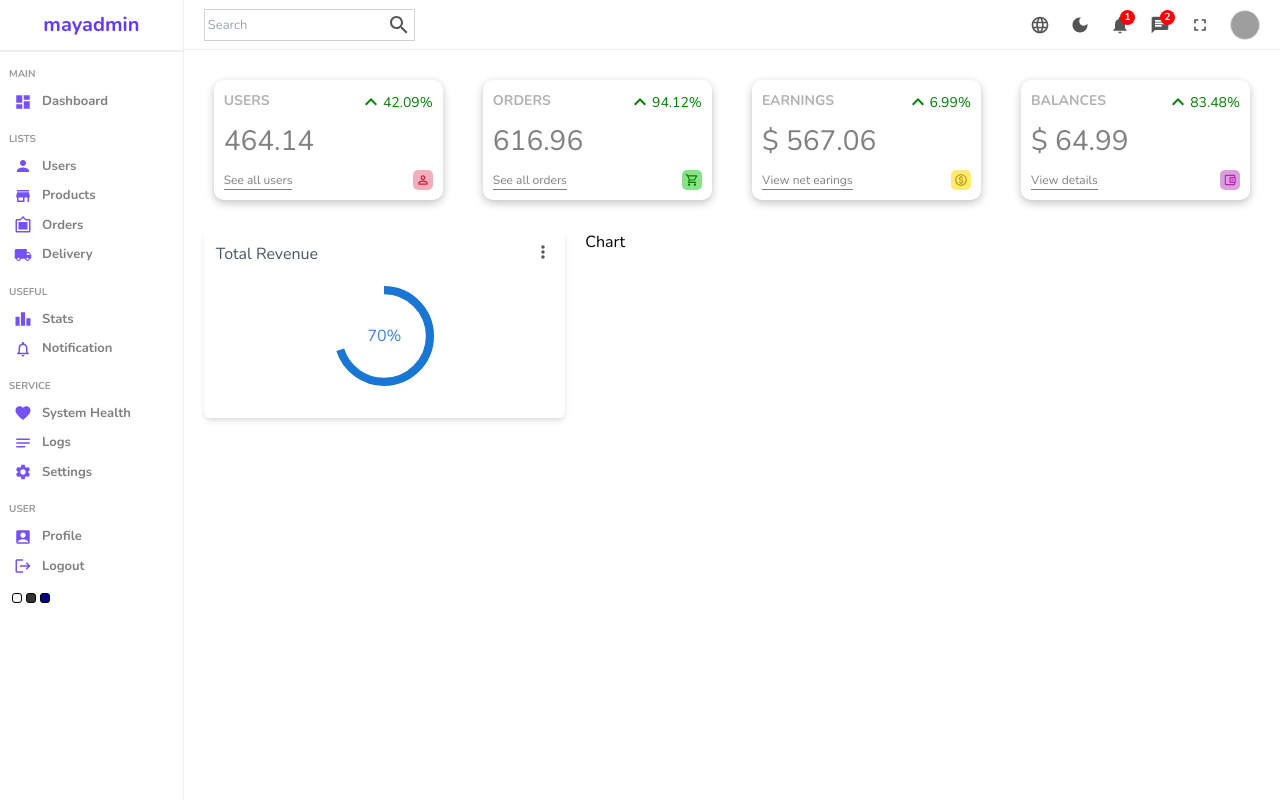
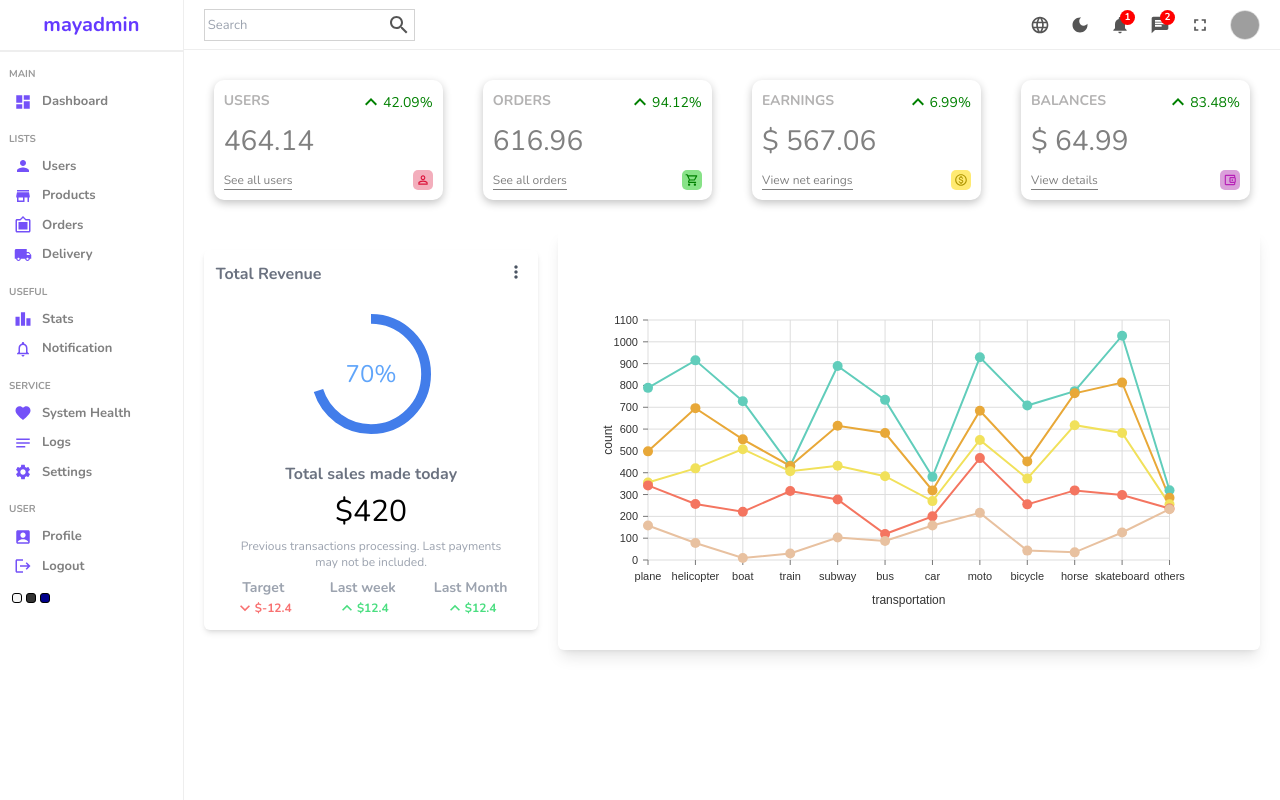
Before and after one commit to mayapony/admin-dashboard, a React (Vite) app: page / in a window 1280 px wide. Built offline with nearby package versions, Linux system fonts and the light colour scheme; grey boxes are pictures that could not be loaded.

Commit message:
✨ feat: add nivo chart.

```diff
--- a/package.json
+++ b/package.json
@@ -13,6 +13,9 @@
     "@emotion/styled": "^11.10.5",
     "@mui/icons-material": "^5.11.0",
     "@mui/material": "^5.11.6",
+    "@nivo/core": "^0.80.0",
+    "@nivo/line": "^0.80.0",
+    "@nivo/tooltip": "^0.80.0",
     "react": "^18.2.0",
     "react-dom": "^18.2.0"
   },
--- a/src/components/chart/Chart.jsx
+++ b/src/components/chart/Chart.jsx
@@ -1,6 +1,45 @@
 import React from 'react';
-import './chart.scss';
+import { ResponsiveLine } from '@nivo/line';
+import { data } from './data';
 
 export const Chart = () => {
-  return <div className="chart">Chart</div>;
+  return (
+    <div
+      className="h-70 flex-1 rounded-md p-10 shadow-lg"
+      style={{
+        flex: 2,
+        height: '420px',
+      }}
+    >
+      <ResponsiveLine
+        data={data}
+        xScale={{ type: 'point' }}
+        yScale={{
+          type: 'linear',
+          min: 'auto',
+          max: 'auto',
+          stacked: true,
+        }}
+        yFormat=".2f"
+        axisBottom={{
+          tickSize: 5,
+          tickPadding: 5,
+          tickRotation: 0,
+          legend: 'transportation',
+          legendOffset: 40,
+          legendPosition: 'middle',
+        }}
+        axisLeft={{
+          tickSize: 5,
+          tickPadding: 5,
+          tickRotation: 0,
+          legend: 'count',
+          legendOffset: -40,
+          legendPosition: 'middle',
+        }}
+        pointSize={10}
+        margin={{ top: 50, right: 50, bottom: 50, left: 50 }}
+      />
+    </div>
+  );
 };
--- /dev/null
+++ b/src/components/chart/data.js
@@ -0,0 +1,273 @@
+export const data = JSON.parse(`
+[
+  {
+    "id": "japan",
+    "color": "hsl(109, 70%, 50%)",
+    "data": [
+      {
+        "x": "plane",
+        "y": 158
+      },
+      {
+        "x": "helicopter",
+        "y": 78
+      },
+      {
+        "x": "boat",
+        "y": 9
+      },
+      {
+        "x": "train",
+        "y": 30
+      },
+      {
+        "x": "subway",
+        "y": 103
+      },
+      {
+        "x": "bus",
+        "y": 87
+      },
+      {
+        "x": "car",
+        "y": 158
+      },
+      {
+        "x": "moto",
+        "y": 216
+      },
+      {
+        "x": "bicycle",
+        "y": 43
+      },
+      {
+        "x": "horse",
+        "y": 35
+      },
+      {
+        "x": "skateboard",
+        "y": 126
+      },
+      {
+        "x": "others",
+        "y": 233
+      }
+    ]
+  },
+  {
+    "id": "france",
+    "color": "hsl(203, 70%, 50%)",
+    "data": [
+      {
+        "x": "plane",
+        "y": 184
+      },
+      {
+        "x": "helicopter",
+        "y": 179
+      },
+      {
+        "x": "boat",
+        "y": 212
+      },
+      {
+        "x": "train",
+        "y": 286
+      },
+      {
+        "x": "subway",
+        "y": 174
+      },
+      {
+        "x": "bus",
+        "y": 32
+      },
+      {
+        "x": "car",
+        "y": 42
+      },
+      {
+        "x": "moto",
+        "y": 251
+      },
+      {
+        "x": "bicycle",
+        "y": 212
+      },
+      {
+        "x": "horse",
+        "y": 284
+      },
+      {
+        "x": "skateboard",
+        "y": 172
+      },
+      {
+        "x": "others",
+        "y": 3
+      }
+    ]
+  },
+  {
+    "id": "us",
+    "color": "hsl(36, 70%, 50%)",
+    "data": [
+      {
+        "x": "plane",
+        "y": 13
+      },
+      {
+        "x": "helicopter",
+        "y": 163
+      },
+      {
+        "x": "boat",
+        "y": 287
+      },
+      {
+        "x": "train",
+        "y": 91
+      },
+      {
+        "x": "subway",
+        "y": 155
+      },
+      {
+        "x": "bus",
+        "y": 265
+      },
+      {
+        "x": "car",
+        "y": 70
+      },
+      {
+        "x": "moto",
+        "y": 83
+      },
+      {
+        "x": "bicycle",
+        "y": 118
+      },
+      {
+        "x": "horse",
+        "y": 299
+      },
+      {
+        "x": "skateboard",
+        "y": 284
+      },
+      {
+        "x": "others",
+        "y": 19
+      }
+    ]
+  },
+  {
+    "id": "germany",
+    "color": "hsl(286, 70%, 50%)",
+    "data": [
+      {
+        "x": "plane",
+        "y": 143
+      },
+      {
+        "x": "helicopter",
+        "y": 276
+      },
+      {
+        "x": "boat",
+        "y": 45
+      },
+      {
+        "x": "train",
+        "y": 24
+      },
+      {
+        "x": "subway",
+        "y": 183
+      },
+      {
+        "x": "bus",
+        "y": 198
+      },
+      {
+        "x": "car",
+        "y": 49
+      },
+      {
+        "x": "moto",
+        "y": 134
+      },
+      {
+        "x": "bicycle",
+        "y": 79
+      },
+      {
+        "x": "horse",
+        "y": 146
+      },
+      {
+        "x": "skateboard",
+        "y": 231
+      },
+      {
+        "x": "others",
+        "y": 30
+      }
+    ]
+  },
+  {
+    "id": "norway",
+    "color": "hsl(202, 70%, 50%)",
+    "data": [
+      {
+        "x": "plane",
+        "y": 291
+      },
+      {
+        "x": "helicopter",
+        "y": 219
+      },
+      {
+        "x": "boat",
+        "y": 175
+      },
+      {
+        "x": "train",
+        "y": 1
+      },
+      {
+        "x": "subway",
+        "y": 274
+      },
+      {
+        "x": "bus",
+        "y": 152
+      },
+      {
+        "x": "car",
+        "y": 62
+      },
+      {
+        "x": "moto",
+        "y": 245
+      },
+      {
+        "x": "bicycle",
+        "y": 256
+      },
+      {
+        "x": "horse",
+        "y": 10
+      },
+      {
+        "x": "skateboard",
+        "y": 215
+      },
+      {
+        "x": "others",
+        "y": 35
+      }
+    ]
+  }
+]`);
--- a/src/components/featured/Featured.jsx
+++ b/src/components/featured/Featured.jsx
@@ -1,20 +1,81 @@
 import React from 'react';
 import MoreVertIcon from '@mui/icons-material/MoreVert';
 import { CircularProgress } from '@mui/material';
+import PropTypes from 'prop-types';
+import KeyboardArrowUpIcon from '@mui/icons-material/KeyboardArrowUp';
+import KeyboardArrowDownIcon from '@mui/icons-material/KeyboardArrowDown';
 
 export const Featured = () => {
   return (
-    <div className="flex flex-1 flex-col items-center rounded-md p-3 shadow-md">
+    <div
+      className="flex flex-col items-center justify-between gap-2 rounded-md p-3 shadow-md"
+      style={{
+        flex: 1,
+      }}
+    >
       <div className="flex w-full justify-between text-gray-600">
-        <h3 className="text-base">Total Revenue</h3>
+        <h3 className="text-base font-bold text-gray-500">Total Revenue</h3>
         <MoreVertIcon fontSize="small" />
       </div>
-      <div className="relative flex max-w-max p-5">
-        <CircularProgress variant="determinate" value={70} size={100} />
-        <p className="absolute top-1/2 left-1/2 -translate-x-1/2 -translate-y-1/2 text-blue-500">
-          70%
-        </p>
+
+      <CircularProgressWithLabel value={70} size={120} />
+
+      <p className="text-base font-semibold text-gray-500">
+        Total sales made today
+      </p>
+      <p className=" text-3xl">$420</p>
+      <p className="mx-4  text-center text-xs font-light text-gray-400">
+        Previous transactions processing. Last payments may not be included.
+      </p>
+      <div className="flex w-full justify-around">
+        <RevenueFluctuationWidget label={'Target'} value={-12.4} />
+        <RevenueFluctuationWidget label={'Last week'} value={+12.4} />
+        <RevenueFluctuationWidget label={'Last Month'} value={12.4} />
       </div>
     </div>
   );
 };
+
+const RevenueFluctuationWidget = ({ label, value }) => {
+  return (
+    <div className="flex flex-col items-center justify-center text-sm">
+      <p className="font-semibold text-gray-400">{label}</p>
+      <div
+        className={`flex items-center justify-center text-xs font-semibold ${
+          value < 0 ? 'text-red-400' : 'text-green-400'
+        }`}
+      >
+        {value < 0 ? (
+          <KeyboardArrowDownIcon fontSize="small" />
+        ) : (
+          <KeyboardArrowUpIcon fontSize="small" />
+        )}
+        <div>${value}</div>
+      </div>
+    </div>
+  );
+};
+
+const CircularProgressWithLabel = ({ value, size = 50 }) => {
+  return (
+    <div className="relative flex max-w-max p-5">
+      <CircularProgress
+        variant="determinate"
+        value={value}
+        size={size}
+        color="primary"
+      />
+      <p
+        className="absolute top-1/2 left-1/2 -translate-x-1/2 -translate-y-1/2 text-blue-400"
+        style={{ fontSize: `${size / 5}px` }}
+      >
+        {value}%
+      </p>
+    </div>
+  );
+};
+
+CircularProgressWithLabel.propTypes = {
+  value: PropTypes.number.isRequired,
+  size: PropTypes.number,
+};
--- a/src/index.css
+++ b/src/index.css
@@ -6,3 +6,7 @@
   font-family: 'Nunito', sans-serif;
   margin: 0;
 }
+
+.MuiCircularProgress-colorPrimary {
+  color: rgb(66, 125, 234) !important;
+}
--- a/src/pages/home/home.scss
+++ b/src/pages/home/home.scss
@@ -1,5 +1,6 @@
 .home {
   display: flex;
+  height: 100vh;
 
   .homeContainer {
     flex: 6;
@@ -13,6 +14,9 @@
 
     .charts {
       padding: 0px 20px;
+      margin-bottom: 20px;
+      justify-content: space-around;
+      align-items: center;
     }
   }
 }
--- a/tailwind.config.cjs
+++ b/tailwind.config.cjs
@@ -1,11 +1,8 @@
 /** @type {import('tailwindcss').Config} */
 module.exports = {
-  content: [
-    "./index.html",
-    "./src/**/*.{js,ts,jsx,tsx}",
-  ],
+  content: ['./index.html', './src/**/*.{js,ts,jsx,tsx}'],
   theme: {
     extend: {},
   },
   plugins: [],
-}
+};
```
Also changed, not shown: .eslintrc.json, 1 other file (tests, documents, lock files or other folders).
